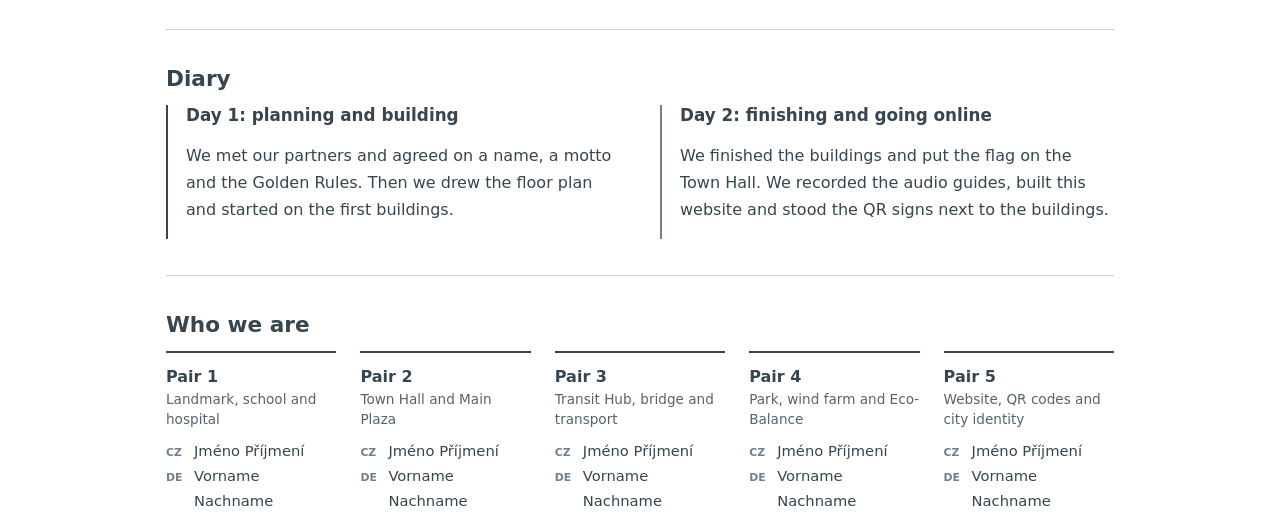
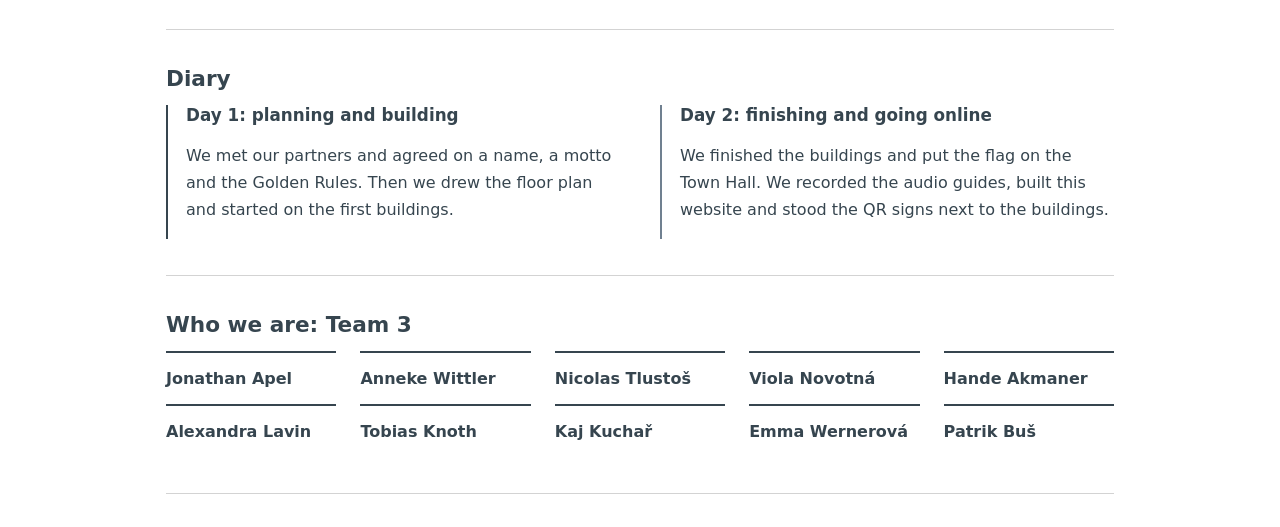
Before and after one commit to kajezivollek/chatgpt, a plain HTML site: page team.html in a window 1280 px wide. Shown: the part 243-770 px from the top of the page. Drawn offline with Linux system fonts and the light colour scheme.

Commit message:
Add Team 3 member names
Co-Authored-By: Claude Opus 5.5 <noreply@anthropic.com>
Claude-Session: https://claude.ai/code/session_01BqTBNHwWuP421AD7uZzrBU

```diff
--- a/css/style.css
+++ b/css/style.css
@@ -153,13 +153,9 @@ figure.photo img { width: 100%; aspect-ratio: 4/3; object-fit: cover; }
 @media (max-width: 760px) { .timeline { grid-template-columns: 1fr; gap: 24px; } }
 
 /* Team */
-.pairs { display: grid; grid-template-columns: repeat(auto-fill, minmax(170px, 1fr)); gap: 24px; }
-.pair { border-top: 2px solid var(--primary); padding-top: 10px; }
-.pair-num { font-weight: 700; }
-.pair-role { font-size: .85rem; color: var(--muted); margin: 0 0 8px; line-height: 1.45; min-height: 2.9em; }
-.pair ul { list-style: none; padding: 0; margin: 0; }
-.pair li { display: flex; gap: 8px; align-items: baseline; font-size: .92rem; }
-.tag { font-size: .68rem; font-weight: 700; color: var(--secondary); min-width: 20px; }
+.members { list-style: none; padding: 0; margin: 0; display: grid; grid-template-columns: repeat(5, 1fr); gap: 0 24px; }
+.members li { padding: 12px 0; border-top: 2px solid var(--primary); font-weight: 700; }
+@media (max-width: 860px) { .members { grid-template-columns: repeat(2, 1fr); } }
 
 /* Gallery */
 .gallery { display: grid; grid-template-columns: repeat(auto-fill, minmax(260px, 1fr)); gap: 8px; }
--- a/js/content.js
+++ b/js/content.js
@@ -12,13 +12,10 @@ const CONFIG = {
   // Leave empty to use the address the site is currently opened from.
   siteUrl: "",
 
-  // Team: 5 pairs x 2 members = 10 people. Replace the names.
+  // Team 3: our 10 members (first name, surname).
   team: [
-    { pair: 1, cz: "Jméno Příjmení", de: "Vorname Nachname" },
-    { pair: 2, cz: "Jméno Příjmení", de: "Vorname Nachname" },
-    { pair: 3, cz: "Jméno Příjmení", de: "Vorname Nachname" },
-    { pair: 4, cz: "Jméno Příjmení", de: "Vorname Nachname" },
-    { pair: 5, cz: "Jméno Příjmení", de: "Vorname Nachname" }
+    "Jonathan Apel", "Anneke Wittler", "Nicolas Tlustoš", "Viola Novotná", "Hande Akmaner",
+    "Alexandra Lavin", "Tobias Knoth", "Kaj Kuchař", "Emma Wernerová", "Patrik Buš"
   ],
 
   // Gallery photos in /photos (missing files are hidden automatically).
@@ -99,7 +96,7 @@ const TEXT = {
     "tm.day1": "Seznámili jsme se s partnery a dohodli se na názvu, mottu a Zlatých pravidlech. Pak jsme nakreslili půdorys a pustili se do prvních budov.",
     "tm.day2Title": "2. den: dokončení a web",
     "tm.day2": "Dostavěli jsme budovy a dali vlajku na radnici. Nahráli jsme audioprůvodce, udělali tenhle web a postavili QR cedulky k budovám.",
-    "tm.teamTitle": "Kdo jsme",
+    "tm.teamTitle": "Kdo jsme: tým 3",
     "tm.pair": "Dvojice",
     "tm.roles": [
       "Dominanta, škola a nemocnice",
@@ -181,7 +178,7 @@ const TEXT = {
     "tm.day1": "Wir haben unsere Partner kennengelernt und uns auf Namen, Motto und Goldene Regeln geeinigt. Dann haben wir den Grundriss gezeichnet und mit den ersten Gebäuden angefangen.",
     "tm.day2Title": "Tag 2: Fertigstellen und online gehen",
     "tm.day2": "Wir haben die Gebäude fertig gebaut und die Flagge aufs Rathaus gesetzt. Wir haben die Audioguides aufgenommen, diese Website gebaut und die QR-Schilder neben die Gebäude gestellt.",
-    "tm.teamTitle": "Wer wir sind",
+    "tm.teamTitle": "Wer wir sind: Team 3",
     "tm.pair": "Paar",
     "tm.roles": [
       "Wahrzeichen, Schule und Krankenhaus",
@@ -263,7 +260,7 @@ const TEXT = {
     "tm.day1": "We met our partners and agreed on a name, a motto and the Golden Rules. Then we drew the floor plan and started on the first buildings.",
     "tm.day2Title": "Day 2: finishing and going online",
     "tm.day2": "We finished the buildings and put the flag on the Town Hall. We recorded the audio guides, built this website and stood the QR signs next to the buildings.",
-    "tm.teamTitle": "Who we are",
+    "tm.teamTitle": "Who we are: Team 3",
     "tm.pair": "Pair",
     "tm.roles": [
       "Landmark, school and hospital",
--- a/js/site.js
+++ b/js/site.js
@@ -139,15 +139,7 @@
   }
 
   function team(el) {
-    el.innerHTML = CONFIG.team.map((p, i) => `
-      <div class="pair card">
-        <div class="pair-num">${esc(t("tm.pair"))} ${p.pair}</div>
-        <div class="pair-role">${esc(t("tm.roles")[i] || "")}</div>
-        <ul>
-          <li><span class="tag cz">CZ</span>${esc(p.cz)}</li>
-          <li><span class="tag de">DE</span>${esc(p.de)}</li>
-        </ul>
-      </div>`).join("");
+    el.innerHTML = CONFIG.team.map((name) => `<li>${esc(name)}</li>`).join("");
   }
 
   function render() {
--- a/team.html
+++ b/team.html
@@ -25,7 +25,7 @@
 
   <section id="team">
     <h2 data-t="tm.teamTitle"></h2>
-    <div class="pairs" data-team></div>
+    <ul class="members" data-team></ul>
   </section>
 
   <section id="gallery" class="station card">
```
